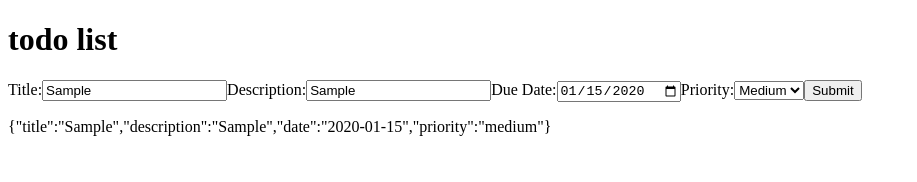
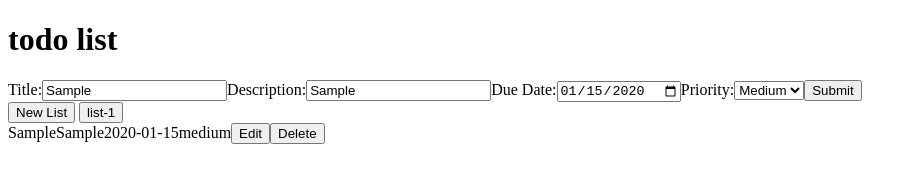
Before and after one commit to jhsui/odin-todo-list, a website built with webpack: page src/template.html in a window 1280 px wide. Both pictures are taken after typing "Sample", "Sample", "2020-01-15" into the empty fields and a click on the button "Submit". Shown: the whole page, without its empty margins (0-917 px from the left). Built offline with nearby package versions, Linux system fonts and the light colour scheme.

Commit message:
basic list creation function

```diff
--- a/src/index.js
+++ b/src/index.js
@@ -1,9 +1,13 @@
 import { newTodoUIFactory } from "./ui/todoUIFactory";
 import { todoSubmitButtonFunction } from "./logic/event";
+import { todoPopulater } from "./ui/todosPopulate";
+import { listOpenerFunction } from "./logic/event";
+import { createNewListButton } from "./logic/event";
 
 const todoInputContainer = document.querySelector("#todo-input-container");
+//put the form inside the container
 todoInputContainer.appendChild(newTodoUIFactory());
 todoSubmitButtonFunction();
-
-// const container = document.querySelector("#container");
-// todoPopulater();
+// create the first list??
+createNewListButton();
+listOpenerFunction();
--- a/src/logic/event.js
+++ b/src/logic/event.js
@@ -1,23 +1,29 @@
 import { getArray, storageAvailable } from "./storage";
 import { todoPopulater } from "../ui/todosPopulate";
+
+let currentListID;
+
+// let listCounter = 0;
+const getListCounter = () => Number(localStorage.getItem("listCounter") ?? "0");
+const setListCounter = (n) => localStorage.setItem("listCounter", String(n));
 
 // add function for the submit button
 const todoSubmitButtonFunction = function () {
   const button = document.getElementById("submit-button");
 
   button.addEventListener("click", () => {
+    // the defaule id?
+    if (!currentListID) {
+      console.log("Please select or create a list first.");
+      return;
+    }
+
     if (storageAvailable("localStorage")) {
-      console.log("hi im here!");
-      //   const currentObject = newTodoObject();
-      //   localStorage.setItem(
-      //     `${currentObject.title}`.trim(),
-      //     JSON.stringify(currentObject)
-      //   );
       localStorage.setItem(
-        "array",
+        currentListID,
         JSON.stringify(arrayStorage(newTodoObject()))
       );
-      todoPopulater();
+      todoPopulater(currentListID);
     } else {
       console.log("unable to store data");
     }
@@ -46,4 +52,56 @@ const arrayStorage = function (todoItem) {
   return array;
 };
 
-export { todoSubmitButtonFunction };
+const deleteButtonFunction = function () {
+  //
+};
+
+const listOpenerFunction = function () {
+  const listOpener = document.getElementById("list-opener");
+
+  listOpener.addEventListener("click", (e) => {
+    const button = e.target.closest("button");
+
+    if (!button) return;
+
+    if (button.id === "new-list") {
+      createNewListButton();
+      todoPopulater(currentListID);
+      return;
+    }
+
+    currentListID = button.id;
+    todoPopulater(currentListID);
+  });
+};
+
+// const newListButtonFunction = function () {
+//   const newListButton = document.getElementById("new-list");
+
+//   newListButton.addEventListener("click", () => {
+//     createNewListButton();
+//     todoPopulater(currentListID);
+//   });
+// };
+
+const createNewListButton = function () {
+  const listOpener = document.getElementById("list-opener");
+
+  const newListOpenerButton = document.createElement("button");
+
+  newListOpenerButton.id = crypto.randomUUID();
+
+  currentListID = newListOpenerButton.id;
+  //   newListOpenerButton.addEventListener("click", () => {
+  //     currentListID = newListOpenerButton.id;
+  //   });
+
+  localStorage.setItem(currentListID, JSON.stringify([]));
+
+  let counter = getListCounter();
+  newListOpenerButton.textContent = `list-${counter + 1}`;
+  setListCounter(counter + 1);
+  listOpener.appendChild(newListOpenerButton);
+};
+
+export { todoSubmitButtonFunction, createNewListButton, listOpenerFunction };
--- a/src/logic/storage.js
+++ b/src/logic/storage.js
@@ -17,7 +17,7 @@ function storageAvailable(type) {
   }
 }
 
-const getArray = function () {
+const getArray = function (id) {
   //   let array = JSON.parse(localStorage.getItem("array"));
 
   //   if (array === null) {
@@ -25,7 +25,7 @@ const getArray = function () {
   //   }
 
   //   return array;
-  const raw = localStorage.getItem("array");
+  const raw = localStorage.getItem(id);
   if (raw === null) return [];
   try {
     const parsed = JSON.parse(raw);
--- a/src/template.html
+++ b/src/template.html
@@ -11,7 +11,13 @@
     <h1>todo list</h1>
 
     <div id="todo-input-container"></div>
-    <div id="container"></div>
+    <div id="list-opener">
+        <!-- <button id="list-1">List 1</button> -->
+        <button id="new-list">New List</button>
+    </div>
+    <div id="list-container"></div>
+
+
 </body>
 
 </html>
--- a/src/ui/todosPopulate.js
+++ b/src/ui/todosPopulate.js
@@ -1,16 +1,40 @@
 import { getArray } from "../logic/storage";
 
-const todoPopulater = function () {
-  const array = getArray();
+const todoPopulater = function (id) {
+  const array = getArray(id);
 
-  const container = document.querySelector("#container");
-  container.innerHTML = "";
+  const list = document.getElementById("list-container");
+  list.innerHTML = "";
 
   for (let i = 0; i < array.length; i++) {
-    const p = document.createElement("p");
-    p.textContent = JSON.stringify(array[i]);
-    // p.textContent = array[i];
-    container.appendChild(p);
+    const todo = array[i];
+    const todoDiv = document.createElement("div");
+
+    const title = document.createElement("span");
+    title.textContent = todo.title;
+    todoDiv.appendChild(title);
+
+    const description = document.createElement("span");
+    description.textContent = todo.description;
+    todoDiv.appendChild(description);
+
+    const date = document.createElement("span");
+    date.textContent = todo.date;
+    todoDiv.appendChild(date);
+
+    const priority = document.createElement("span");
+    priority.textContent = todo.priority;
+    todoDiv.appendChild(priority);
+
+    const editButton = document.createElement("button");
+    editButton.textContent = "Edit";
+    todoDiv.appendChild(editButton);
+
+    const deleteButton = document.createElement("button");
+    deleteButton.textContent = "Delete";
+    todoDiv.appendChild(deleteButton);
+
+    list.appendChild(todoDiv);
   }
 };
 
```
